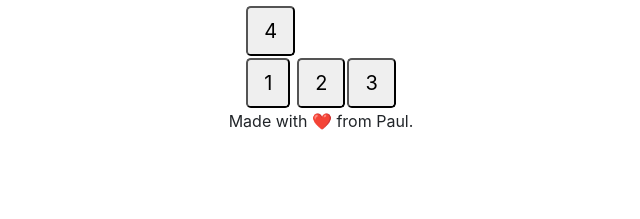
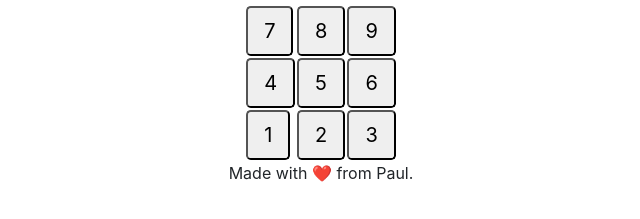
Before and after one commit to pzaitsev/soundboard, a plain HTML site: page index.html in a window 1280 px wide. Shown: the part 51-270 px from the top of the page, without its empty margins (319-959 px from the left). Drawn offline with nearby package versions, Linux system fonts and the light colour scheme.

Commit message:
Add files via upload

```diff
--- a/index.html
+++ b/index.html
@@ -15,14 +15,14 @@
     <table class="center">
       <tbody>
         <tr>
-          <!-- <td><button class="button btn-lg">7</button></td>
+          <td><button class="button btn-lg">7</button></td>
           <td><button class="button btn-lg">8</button></td>
-          <td><button class="button btn-lg">9</button></td> -->
+          <td><button class="button btn-lg">9</button></td>
         </tr>
         <tr>
           <td><button class="button btn-lg">4</button></td>
-          <!-- <td><button class="button btn-lg">5</button></td>
-          <td><button class="button btn-lg">6</button></td> -->
+          <td><button class="button btn-lg">5</button></td>
+          <td><button class="button btn-lg">6</button></td>
         </tr>
         <tr>
           <td><button class="button btn-lg">1</button></td>
```
Also changed, not shown: 6 other files.
